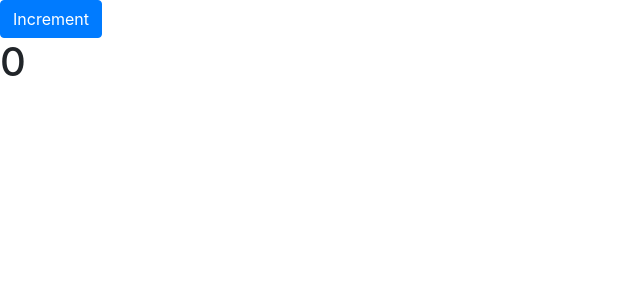
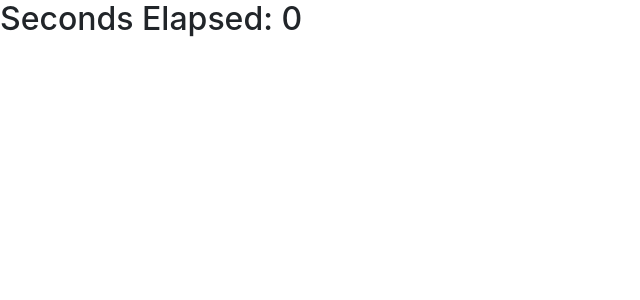
Before and after one commit to Jebink/learn_react, a React (Create React App) app: page / in a window 1280 px wide. Shown: the top 300 px of the page, without its empty margins (0-640 px from the left). Built offline with nearby package versions, Linux system fonts and the light colour scheme.

Commit message:
life cycle demo 1

```diff
--- a/src/App.js
+++ b/src/App.js
@@ -6,6 +6,6 @@ import HelloComp from "./components/class_comp"
 
 
 function App(){
-  return <HelloComp/>
+  return <HelloComp name="Jebin"/>
 }
 export default App;
--- a/src/components/class_comp.js
+++ b/src/components/class_comp.js
@@ -1,26 +1,24 @@
-import React , {Component} from "react";
+// life cycle process demo 1
+import React from 'react';
+class Timer extends React.Component {
+    constructor(props) {
+        super(props);
+        this.state = { secondsElapsed: 0 };
+    }
+    start =()=>{
+        this.setState({ secondsElapsed: this.state.secondsElapsed + 1 });
+    }
+    componentWillMount() {
+        alert('Component mounted');
 
-
-class HelloComp extends Component {
-    constructor(){
-        super();
-        this.state = {
-            counter:0
-        }
     }
-    increment = () => {
-        console.log("btn clicked");
-        this.setState({counter: this.state.counter + 1})
-    }
-    render(){
-        return (
-            <div className="justify-content-center">
-            <button onClick = {this.increment} className="btn btn-primary">Increment</button>
-        <h1>{this.state.counter}</h1>
-            </div>
-        )
+    // componentDidMount() {
+    //     this.interval = setInterval(this.start, 1000);
+    // }
+    render() {
+        return (<div>
+            <h2>Seconds Elapsed: {this.state.secondsElapsed}</h2>
+        </div>);
     }
 }
-
-
-export default HelloComp;
+export default Timer;
```
